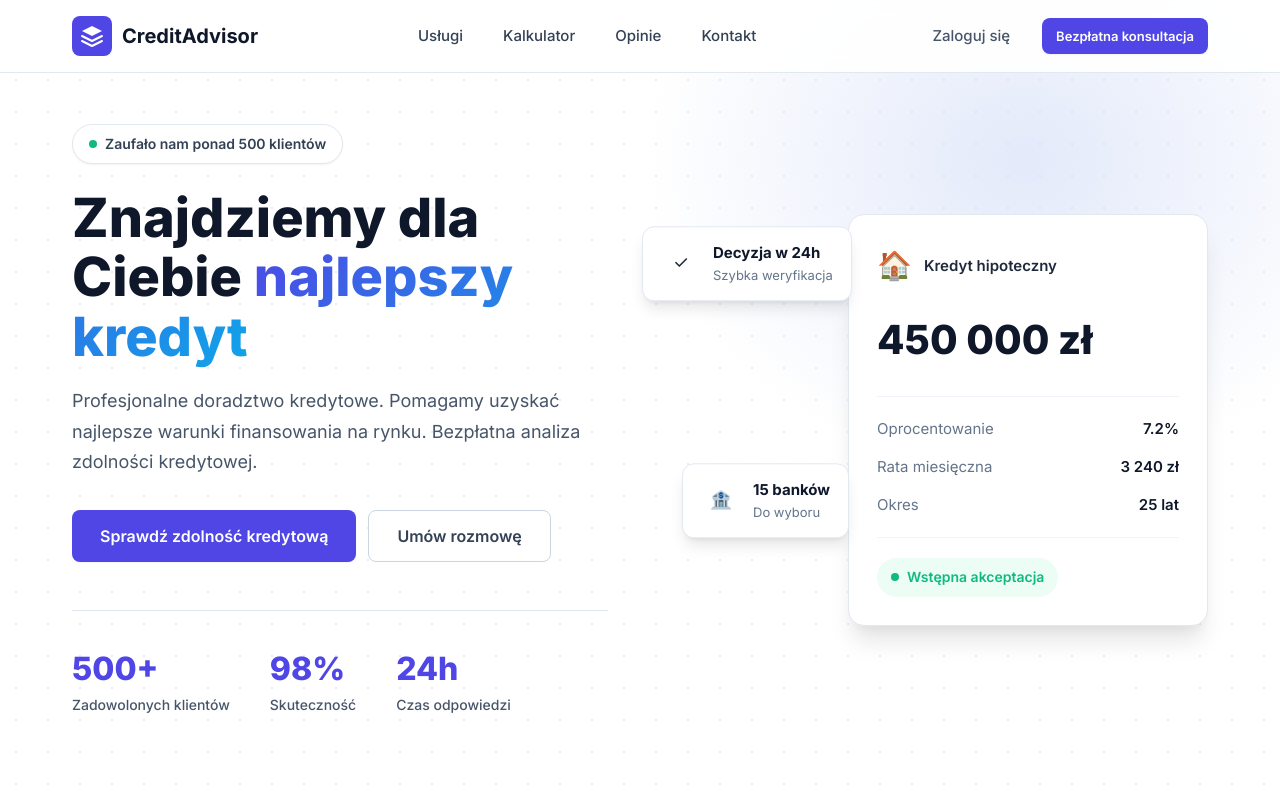
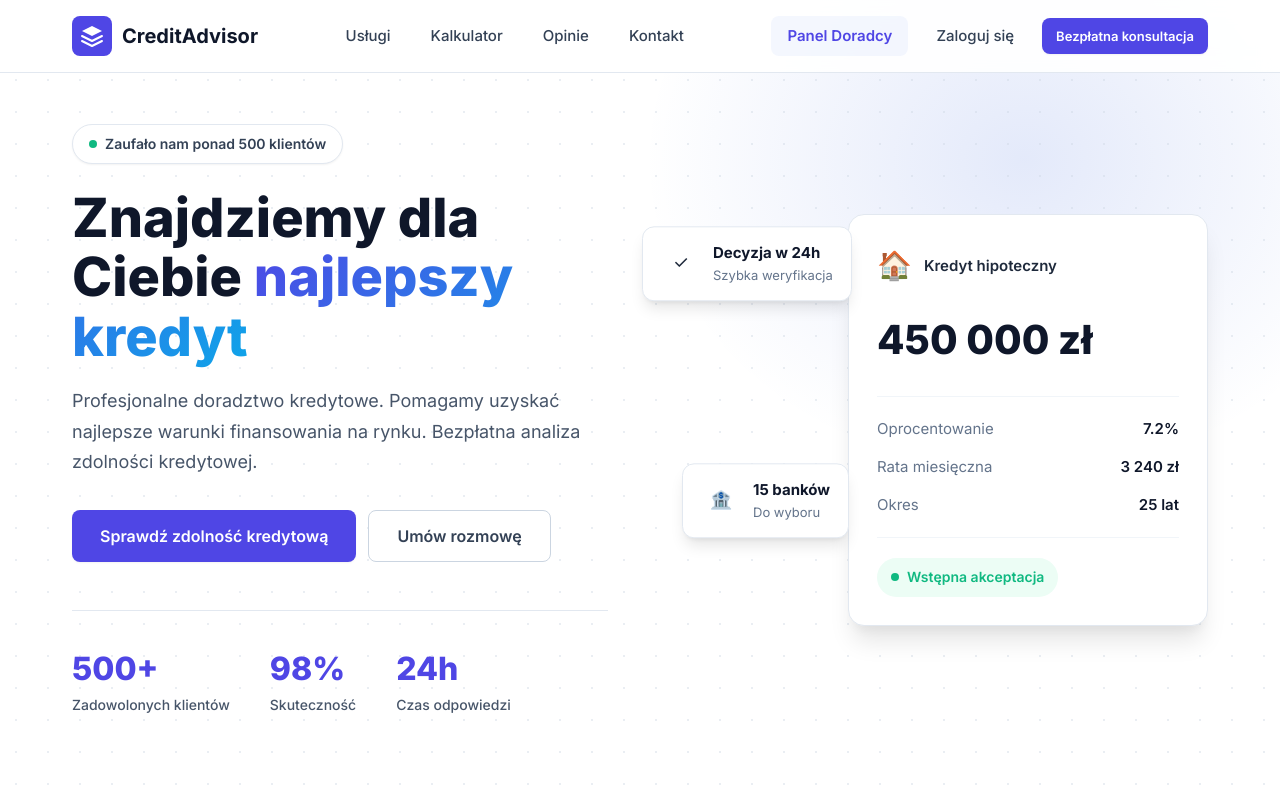
Before and after one commit to ecm-digital/creditadvisor, a React (Vite) app: page / in a window 1280 px wide. Shown: the top 800 px of the page. Built offline with nearby package versions, Linux system fonts and the light colour scheme.

Commit message:
Add Advisor Panel link to header and mobile menu

```diff
--- a/src/components/layout/Header.css
+++ b/src/components/layout/Header.css
@@ -71,25 +71,29 @@
   background: var(--primary-bg);
 }
 
+/* Accent Link (Panel Doradcy) */
+.header__link--accent {
+  color: var(--primary);
+  font-weight: 600;
+  background: rgba(37, 99, 235, 0.05);
+}
+
+.header__link--accent:hover {
+  background: rgba(37, 99, 235, 0.1);
+  color: var(--primary-dark);
+}
+
 /* Actions */
 .header__actions {
   display: none;
   align-items: center;
-  gap: 16px;
+  gap: 12px;
 }
 
 @media (min-width: 1024px) {
   .header__actions {
     display: flex;
   }
-}
-
-.header__actions .header__link {
-  color: var(--gray-600);
-}
-
-.header__actions .header__link:hover {
-  color: var(--primary);
 }
 
 /* Mobile button */
@@ -179,6 +183,12 @@
   gap: 12px;
 }
 
+/* Mobile link styling */
+.header__mobile-actions a {
+  text-decoration: none;
+  width: 100%;
+}
+
 @media (min-width: 1024px) {
   .header__mobile-menu {
     display: none;
--- a/src/components/layout/Header.tsx
+++ b/src/components/layout/Header.tsx
@@ -38,6 +38,9 @@ export const Header: React.FC = () => {
                     </nav>
 
                     <div className="header__actions">
+                        <Link to="/dashboard" className="header__link header__link--accent">
+                            Panel Doradcy
+                        </Link>
                         <Link to="/login" className="header__link">Zaloguj się</Link>
                         <Button variant="primary" size="sm">
                             Bezpłatna konsultacja
@@ -65,6 +68,9 @@ export const Header: React.FC = () => {
                     <a href="#contact" onClick={() => setIsMenuOpen(false)}>Kontakt</a>
                 </nav>
                 <div className="header__mobile-actions">
+                    <Link to="/dashboard" onClick={() => setIsMenuOpen(false)}>
+                        <Button variant="outline" size="lg" fullWidth>Panel Doradcy</Button>
+                    </Link>
                     <Button variant="outline" size="lg" fullWidth>Zaloguj się</Button>
                     <Button variant="primary" size="lg" fullWidth>Bezpłatna konsultacja</Button>
                 </div>
```
